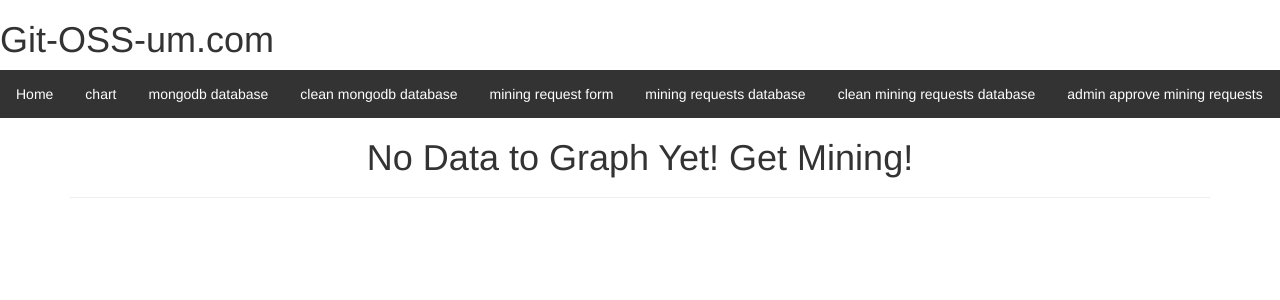
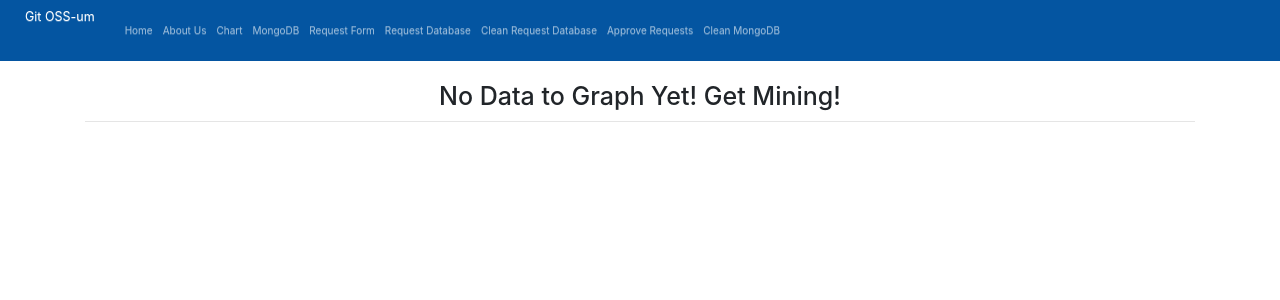
Before and after one commit to RESHAPELab/gitOSSum, a Django app: page /chart/ in a window 1280 px wide. Shown: the top 300 px of the page. Run offline with Django 3.2, Linux system fonts and the light colour scheme; data that the repository does not hold is empty; some libraries are stand-ins or nearby versions.

Commit message:
Adding changes before merge

```diff
--- a/src/web_app/templates/base.html
+++ b/src/web_app/templates/base.html
@@ -1,15 +1,23 @@
 <!DOCTYPE html>
 <html lang="en">
-</style>
 
 <title>Git-OSS-um.com</title>
 {% include 'snippets/css.html' %}
 
-<head> </head>
+<head>
+    <meta charset="utf-8"/>
+    <link rel="stylesheet" type="text/css" href="../../static/nav.css" />
+    <script src="//ajax.googleapis.com/ajax/libs/jquery/1.11.0/jquery.min.js"></script>
+    <script src="//netdna.bootstrapcdn.com/bootstrap/4.0.0/js/bootstrap.min.js"></script>
+    <link rel="stylesheet"
+          href="https://maxcdn.bootstrapcdn.com/bootstrap/4.0.0/css/bootstrap.min.css"
+          integrity="sha384-Gn5384xqQ1aoWXA+058RXPxPg6fy4IWvTNh0E263XmFcJlSAwiGgFAW/dAiS6JXm"
+          crossorigin="anonymous"
+    >
+</head>
 
 <body>
-  <h1>Git-OSS-um.com</h1>
-  {% include 'snippets/nav.html/' %}
+  {% include 'snippets/header.html/' %}
   <div class="container">{% block content %}{% endblock content %}</div>
 
   {% include 'snippets/js.html' %}
--- /dev/null
+++ b/src/web_app/templates/snippets/header.html
@@ -0,0 +1,86 @@
+<html>
+    <head>
+        <link rel="stylesheet" href="https://use.fontawesome.com/releases/v5.4.2/css/all.css" integrity="sha384-/rXc/GQVaYpyDdyxK+ecHPVYJSN9bmVFBvjA/9eOB+pb3F2w2N6fc5qB9Ew5yIns" crossorigin="anonymous">
+        <link rel="stylesheet" href="https://maxcdn.bootstrapcdn.com/bootstrap/4.0.0/css/bootstrap.min.css" integrity="sha384-Gn5384xqQ1aoWXA+058RXPxPg6fy4IWvTNh0E263XmFcJlSAwiGgFAW/dAiS6JXm" crossorigin="anonymous">
+        <meta charset="UTF-8">
+        <meta name="viewport" content="width=device-width, initial-scale=1.0">
+        <script src="https://ajax.googleapis.com/ajax/libs/jquery/3.3.1/jquery.min.js"></script>
+        <script src="https://maxcdn.bootstrapcdn.com/bootstrap/3.3.7/js/bootstrap.min.js"></script>
+    </head>
+
+  <style>
+    .nav-item {
+      height: "10%";
+    }
+    .nav-item:hover {
+      background-color: grey;
+      transition: 0.5s;
+
+    }
+    .nav-item:active {
+      color: white;
+    }
+    .navbar {
+
+    }
+
+  </style>
+
+<body class="content" >
+    <nav class="navbar navbar-expand-lg navbar-fixed-top navbar-dark" style="background-color: rgb(4, 85, 161);">
+        <a class="navbar-brand" href="/"> Git OSS-um</a>
+        <button class="navbar-toggler" type="button" data-toggle="collapse" data-target="#navbarNavDropdown" aria-controls="navbarNavDropdown" aria-expanded="false" aria-label="Toggle navigation">
+          <span class="navbar-toggler-icon"></span>
+        </button>
+        <div class="collapse navbar-collapse" id="navbarNavDropdown">
+          <ul class="navbar-nav">
+            <li class="nav-item">
+              <a class="nav-link" href="/">Home <span class="sr-only"></span></a>
+            </li>
+            <li class="nav-item">
+                    <a class="nav-link" href="/aboutUs">About Us</a>
+                  </li>
+            <li class="nav-item">
+              <a class="nav-link" href="/chart">Chart</a>
+            </li>
+            <li class="nav-item">
+                    <a class="nav-link" href="/database">MongoDB</a>
+            </li>
+            <li class="nav-item">
+                    <a class="nav-link" href="/mining_requests_form">Request Form</a>
+            </li>
+            <li class="nav-item">
+                    <a class="nav-link" href="/mining_requests">Request Database</a>
+            </li>
+            <li class="nav-item">
+                    <a class="nav-link" href="/clean_mining_requests">Clean Request Database</a>
+            </li>
+            <li class="nav-item">
+                    <a class="nav-link" href="/admin_approve_mining_requests">Approve Requests</a>
+            </li>
+            <li class="nav-item">
+                    <a class="nav-link" href="/clean_database">Clean MongoDB</a>
+            </li>
+            <!-- <li class="nav-item">
+                    <a class="nav-link" href="{% url 'mine' %}">Mine Data</a>
+            </li> -->
+            <!-- <li class="nav-item dropdown">
+              <a class="nav-link dropdown-toggle" href="#" id="navbarDropdownMenuLink" data-toggle="dropdown" aria-haspopup="true" aria-expanded="false">
+                Dropdown link
+              </a>
+              <div class="dropdown-menu" aria-labelledby="navbarDropdownMenuLink">
+                <a class="dropdown-item" href="#">Action</a>
+                <a class="dropdown-item" href="#">Another action</a>
+                <a class="dropdown-item" href="#">Something else here</a>
+              </div>
+            </li> -->
+          </ul>
+        </div>
+      </nav>
+
+    <div class="body">
+        {% block content %}
+        {% endblock %}
+    </div>
+    </body>
+</html>
--- a/src/web_app/templates/snippets/nav.html
+++ b/src/web_app/templates/snippets/nav.html
@@ -5,17 +5,19 @@
         padding: 0;
         overflow: hidden;
         background-color: #333;
+        width: 100%;
     }
 
     .nav li {
         float: left;
+        width: auto;
+        height: "2%";
     }
 
     .nav li a {
         display: block;
         color: white;
         text-align: center;
-        padding: 14px 16px;
         text-decoration: none;
     }
 
@@ -26,6 +28,9 @@
     }
 </style>
 <ul class="nav">
+    <li>
+        <a href="/" style="font-size: 18px;">Git OSS-um</a>
+    </li>
     <li>
         <a href="/">Home</a>
     </li>
--- a/src/web_app/user_app/views.py
+++ b/src/web_app/user_app/views.py
@@ -196,6 +196,9 @@ class HomeViewOld(View):
 class HomeView(TemplateView):
     template_name = 'home.html'
 
+class AboutUs(TemplateView):
+    template_name = 'aboutUs.html'
+
 class ChartView(TemplateView):
     template_name = 'chart.html'
     def get_context_data(self, *args, **kwargs):
--- a/src/web_app/web_app/urls.py
+++ b/src/web_app/web_app/urls.py
@@ -19,18 +19,19 @@ from django.views.generic import TemplateView
 from user_app.views import ( HomeView, ChartView, DatabaseView, CleanDatabaseView,
                                MineView, mining_request_listview, MiningRequestListView,
                                mining_request_create_view, clean_mining_requests,
-                               admin_approve_mining_requests
+                               admin_approve_mining_requests, AboutUs
                              )
 
 urlpatterns = [
     url(r'^admin/', admin.site.urls),
-    url(r'^$', HomeView.as_view()),
-    url(r'^chart/$', ChartView.as_view()),
-    url(r'^database/$', DatabaseView.as_view()),
-    url(r'^mining_requests_form/$', mining_request_create_view),
-    url(r'^mining_requests/$', MiningRequestListView.as_view()),
-    url(r'^clean_mining_requests/$', clean_mining_requests),
-    url(r'^admin_approve_mining_requests/$', admin_approve_mining_requests),
-    url(r'^clean_database/$', CleanDatabaseView.as_view()),
-    url(r'^mine/$', MineView.as_view()),
+    url(r'^$', HomeView.as_view(), name="home"),
+    url(r'^aboutUs/', AboutUs.as_view(), name="aboutUs"),
+    url(r'^chart/$', ChartView.as_view(), name="chart"),
+    url(r'^database/$', DatabaseView.as_view(), name="database"),
+    url(r'^mining_requests_form/$', mining_request_create_view, name="requestForm"),
+    url(r'^mining_requests/$', MiningRequestListView.as_view(), name="requests"),
+    url(r'^clean_mining_requests/$', clean_mining_requests, name="cleanRequests"),
+    url(r'^admin_approve_mining_requests/$', admin_approve_mining_requests, name="approveRequests"),
+    url(r'^clean_database/$', CleanDatabaseView.as_view(), name="cleanDB"),
+    url(r'^mine/$', MineView.as_view(), name="mine"),
 ]
```
Also changed, not shown: src/web_app/templates/aboutUs.html (added, +117 -0 lines), src/web_app/templates/home.html (+50 -12 lines).
